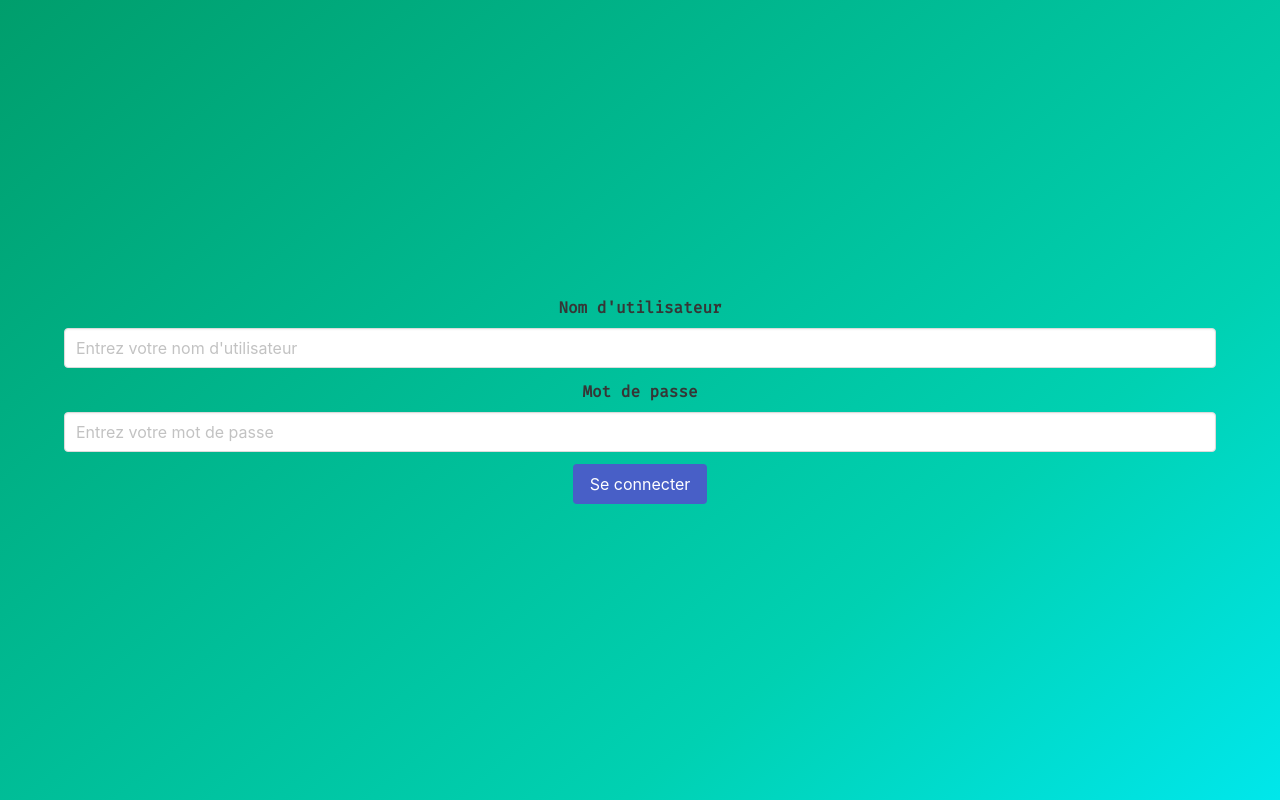
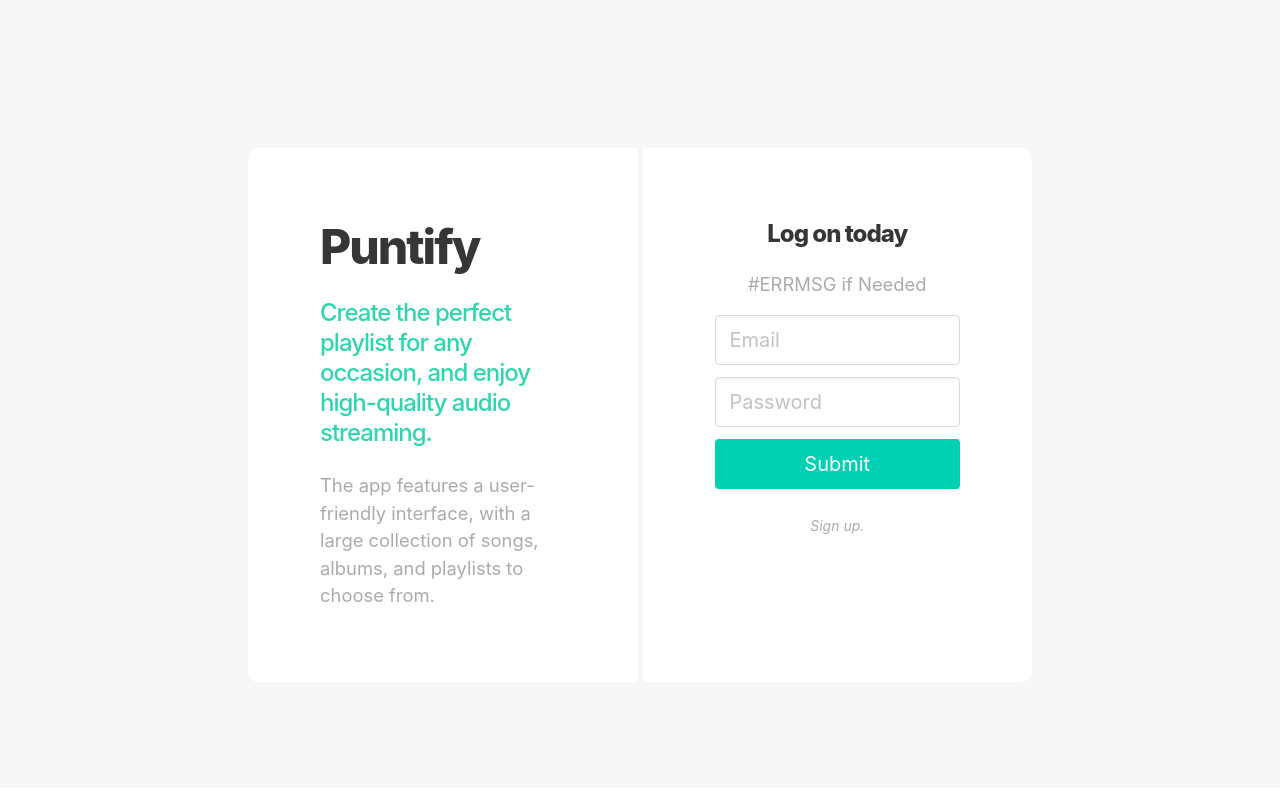
Before and after one commit to SachaFARINEL/Puntify, a FastAPI app: page /auth/login in a window 1280 px wide. Run offline with FastAPI, Linux system fonts and the light colour scheme; parts of the project's set-up code (start-up, migrations or seed data) failed here and were passed over.

Commit message:
feat: new login

```diff
--- a/src/app/main.py
+++ b/src/app/main.py
@@ -50,10 +50,12 @@ async def root(request: Request):
     context = {"request": request}
     return templates.TemplateResponse("signIn.html", context)
 
+
 @app.get("/formTrack", response_class=HTMLResponse)
 async def root(request: Request):
     context = {"request": request}
     return templates.TemplateResponse("formTrack.html", context)
+
 
 @app.post("/formTrack")
 async def root(request: Request):
--- /dev/null
+++ b/src/app/static/register.css
@@ -0,0 +1,79 @@
+:root {
+      --brandColor: hsl(166, 67%, 51%);
+      --background: rgb(247, 247, 247);
+      --textDark: hsla(0, 0%, 0%, 0.66);
+      --textLight: hsla(0, 0%, 0%, 0.33);
+    }
+
+    body {
+      background: var(--background);
+      height: 100vh;
+      color: var(--textDark);
+    }
+
+    .field:not(:last-child) {
+      margin-bottom: 1rem;
+    }
+
+    .register {
+      margin-top: 10rem;
+      background: white;
+      border-radius: 10px;
+    }
+
+    .left,
+    .right {
+      padding: 4.5rem !important;
+    }
+
+    .left {
+      border-right: 5px solid var(--background);
+    }
+
+    .left .title {
+      font-weight: 800;
+      letter-spacing: -2px;
+    }
+
+    .left .colored {
+      color: var(--brandColor);
+      font-weight: 500;
+      margin-top: 1rem !important;
+      letter-spacing: -1px;
+    }
+
+    .left p {
+      color: var(--textLight);
+      font-size: 1.15rem;
+    }
+
+    .right .title {
+      font-weight: 800;
+      letter-spacing: -1px;
+    }
+
+    .right .description {
+      margin-top: 1rem;
+      margin-bottom: 1rem !important;
+      color: var(--textLight);
+      font-size: 1.15rem;
+    }
+
+    .right small {
+      color: var(--textLight);
+    }
+
+    input {
+      font-size: 1rem;
+    }
+
+    input:focus {
+      border-color: var(--brandColor) !important;
+      box-shadow: 0 0 0 1px var(--brandColor) !important;
+    }
+
+    .fab,
+    .fas {
+      color: var(--textLight);
+      margin-right: 1rem;
+    }
--- a/src/app/templates/accueil.html
+++ b/src/app/templates/accueil.html
@@ -1,5 +1,5 @@
 {% extends "layout.html" %}
-
+{% block style %} <link href="{{ url_for('static', path='/style.css') }}" rel="stylesheet">{% endblock %}
 {% block title %}Puntify{% endblock %}
 
 {% block content %}
--- a/src/app/templates/layout.html
+++ b/src/app/templates/layout.html
@@ -4,7 +4,7 @@
     <meta charset="UTF-8">
     <meta name="viewport" content="width=device-width, initial-scale=1.0">
     <title>{% block title %}{% endblock %}</title>
-    <link href="{{ url_for('static', path='/style.css') }}" rel="stylesheet">
+    {% block style %}{% endblock %}
     <link rel="stylesheet" href="https://cdn.jsdelivr.net/npm/bulma@0.9.4/css/bulma.min.css">
 </head>
 <body>
--- a/src/app/templates/login.html
+++ b/src/app/templates/login.html
@@ -1,32 +1,45 @@
 {% extends "layout.html" %}
-
-{% block title %}Login{% endblock %}
+{% block style %}
+    <link href="{{ url_for('static', path='/register.css') }}" rel="stylesheet">{% endblock %}
+{% block title %}Test{% endblock %}
 
 {% block content %}
-<section class="hero is-fullheight is-primary is-bold">
-    <div class="hero-body">
-        <div class="container has-text-centered">
+    <section class="container">
+        <div class="columns is-multiline">
+            <div class="column is-8 is-offset-2 register">
+                <div class="columns">
+                    <div class="column left">
+                        <h1 class="title is-1">Puntify</h1>
+                        <h2 class="subtitle colored is-4">Create the perfect playlist for any occasion, and enjoy
+                            high-quality audio streaming.</h2>
+                        <p>The app features a user-friendly interface, with a large collection of songs, albums, and
+                            playlists to choose from.</p>
+                    </div>
+                    <div class="column right has-text-centered">
+                        <h1 class="title is-4">Log on today</h1>
+                        <p class="description">#ERRMSG if Needed</p>
                         <form method="post">
                             <div class="field">
-                    <label class="label">Nom d'utilisateur</label>
                                 <div class="control">
-                        <input class="input" type="text" name="username" placeholder="Entrez votre nom d'utilisateur">
-                    </div>
-                </div>
-
-                <div class="field">
-                    <label class="label">Mot de passe</label>
-                    <div class="control">
-                        <input class="input" type="password" name="password" placeholder="Entrez votre mot de passe">
+                                    <label>
+                                        <input class="input is-medium" type="text" placeholder="Email" name="username" required>
+                                    </label>
                                 </div>
                             </div>
 
                             <div class="field">
                                 <div class="control">
-                        <button class="button is-link">Se connecter</button>
+                                    <label>
+                                        <input class="input is-medium" type="text" placeholder="Password" name="password" required>
+                                    </label>
                                 </div>
                             </div>
+                            <button class="button is-block is-primary is-fullwidth is-medium">Submit</button>
+                            <br/>
+                            <small><em>Sign up.</em></small>
                         </form>
+                    </div>
+                </div>
             </div>
         </div>
     </section>
```
Also changed, not shown: src/app/templates/loginOld.html (added, +33 -0 lines). Lines whose indentation alone changed are shown as unchanged.
